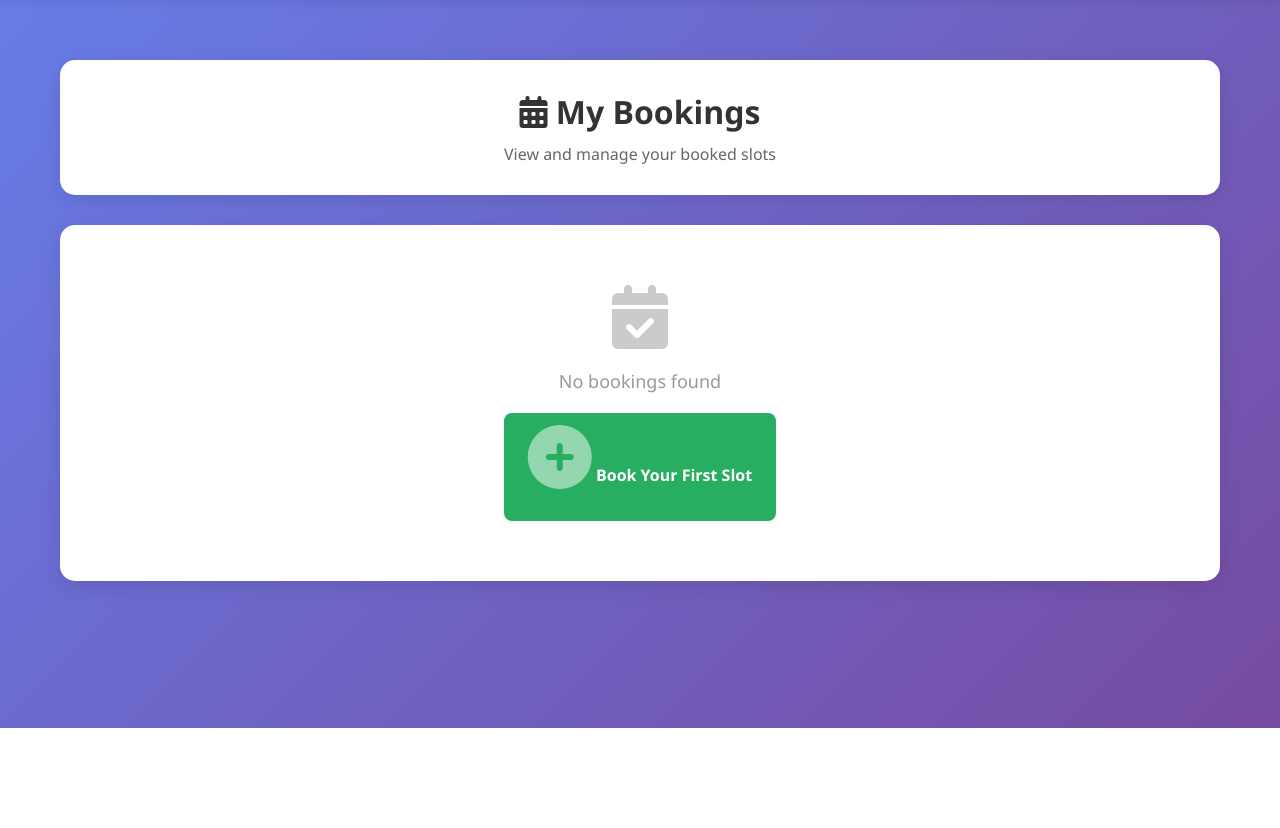
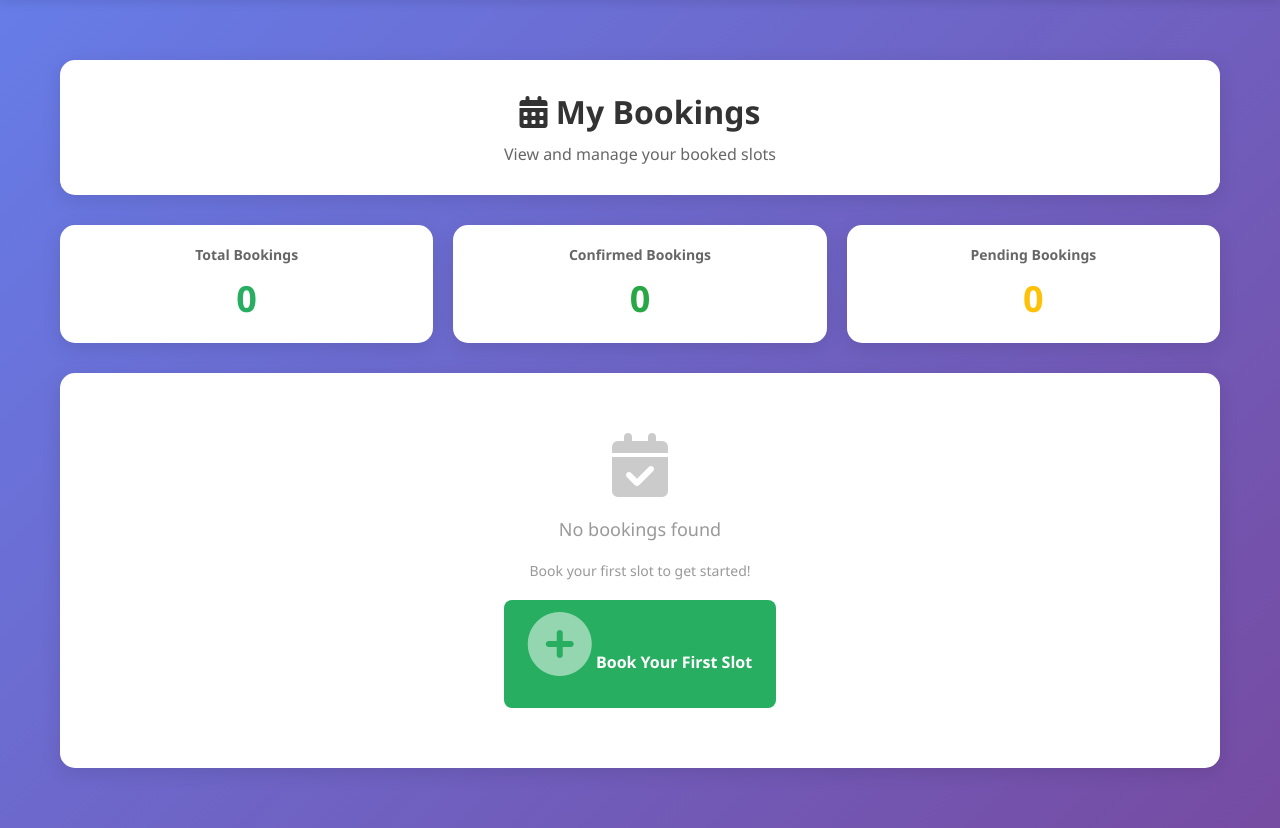
Before and after one commit to neven-mathew/sportscentre, a Flask app: page /mybookings in a window 1280 px wide. Shown: the part 72-900 px from the top of the page. Before the commit the page ends 800 px from the top, so only its background shows below. Run offline with Flask 3, Linux system fonts and the light colour scheme; data that the repository does not hold is empty.

Commit message:
Update mybookings.html

```diff
--- a/templates/mybookings.html
+++ b/templates/mybookings.html
@@ -90,6 +90,42 @@
             color: #666;
             font-size: 16px;
         }
+
+        .stats-cards {
+            display: grid;
+            grid-template-columns: repeat(auto-fit, minmax(250px, 1fr));
+            gap: 20px;
+            margin-bottom: 30px;
+        }
+
+        .stat-card {
+            background: white;
+            border-radius: 15px;
+            padding: 20px;
+            text-align: center;
+            box-shadow: 0 5px 20px rgba(0,0,0,0.1);
+            transition: transform 0.3s;
+        }
+
+        .stat-card:hover {
+            transform: translateY(-5px);
+        }
+
+        .stat-card h3 {
+            color: #666;
+            font-size: 14px;
+            margin-bottom: 10px;
+        }
+
+        .stat-number {
+            font-size: 36px;
+            font-weight: bold;
+            color: #333;
+        }
+
+        .stat-card.total .stat-number { color: #27ae60; }
+        .stat-card.confirmed .stat-number { color: #28a745; }
+        .stat-card.pending .stat-number { color: #ffc107; }
 
         .bookings-table-wrapper {
             background: white;
@@ -220,6 +256,11 @@
             color: #721c24;
         }
 
+        .alert-info {
+            border-left: 4px solid #17a2b8;
+            color: #0c5460;
+        }
+
         @keyframes slideInRight {
             from {
                 opacity: 0;
@@ -253,6 +294,10 @@
             .header h1 {
                 font-size: 24px;
             }
+
+            .stats-cards {
+                grid-template-columns: 1fr;
+            }
         }
     </style>
 </head>
@@ -272,7 +317,7 @@
         {% if messages %}
             {% for category, message in messages %}
                 <div class="alert alert-{{ category }}">
-                    <i class="fas fa-{% if category == 'success' %}check-circle{% else %}exclamation-circle{% endif %}"></i>
+                    <i class="fas fa-{% if category == 'success' %}check-circle{% elif category == 'error' %}exclamation-circle{% else %}info-circle{% endif %}"></i>
                     {{ message }}
                 </div>
             {% endfor %}
@@ -283,6 +328,22 @@
         <div class="header">
             <h1><i class="fas fa-calendar-alt"></i> My Bookings</h1>
             <p>View and manage your booked slots</p>
+        </div>
+
+        <!-- Statistics Cards -->
+        <div class="stats-cards">
+            <div class="stat-card total">
+                <h3>Total Bookings</h3>
+                <div class="stat-number">{{ total_bookings }}</div>
+            </div>
+            <div class="stat-card confirmed">
+                <h3>Confirmed Bookings</h3>
+                <div class="stat-number">{{ confirmed_count }}</div>
+            </div>
+            <div class="stat-card pending">
+                <h3>Pending Bookings</h3>
+                <div class="stat-number">{{ pending_count }}</div>
+            </div>
         </div>
 
         <div class="bookings-table-wrapper">
@@ -324,7 +385,7 @@
 
                         <td>
                             {% if booking|length > 6 and booking[6] == 'confirmed' %}
-                                <a href="/cancelpage/{{ booking[0] }}" class="cancel-btn" onclick="return confirm('Are you sure you want to cancel this booking?')">
+                                <a href="/cancelpage/{{ booking[0] }}" class="cancel-btn" onclick="return confirm('⚠️ Warning: Are you sure you want to cancel this booking?\n\nThis action cannot be undone.')">
                                     <i class="fas fa-trash"></i> Cancel
                                 </a>
                             {% else %}
@@ -341,6 +402,7 @@
             <div class="empty-state">
                 <i class="fas fa-calendar-check"></i>
                 <p>No bookings found</p>
+                <p style="font-size: 14px; margin-top: 10px;">Book your first slot to get started!</p>
                 <a href="/booking" class="btn-book-now">
                     <i class="fas fa-plus-circle"></i> Book Your First Slot
                 </a>
```
